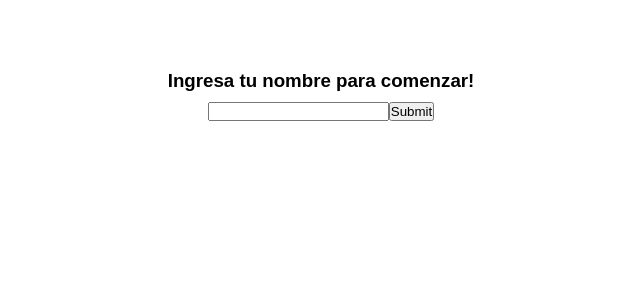
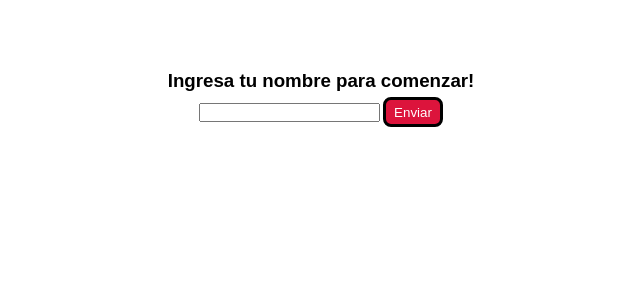
Before and after one commit to Fitata2016/Pokedex, a React (Create React App) app: page / in a window 1280 px wide. Shown: the top 300 px of the page, without its empty margins (319-959 px from the left). Built offline with nearby package versions, Linux system fonts and the light colour scheme.

Commit message:
estilos para la informacion de pokemon y para el login

```diff
--- a/src/App.css
+++ b/src/App.css
@@ -15,7 +15,7 @@
   list-style: none;
   width: 120px;
   border-radius: 8px;
-  box-shadow: 2px 2px 8px rgba(189, 45, 45, 0.3);
+  box-shadow: 2px 10px 8px rgba(189, 45, 45, 0.3);
 }
 .character-card a{
 text-decoration: none;
@@ -32,11 +32,36 @@ text-decoration: none;
 .container-login input{
     margin-top: 10px;
 }
+.section-nav{
+  background-color: crimson;
+  width: 95%;
+  color: #ffffff;
+  border-radius: 20px;
+  border: 3px #000 solid;
+}
 .cotainer-characters h1{
   margin-bottom: 15px;
+  color: #000;
 }
-form.input-container{
+.cotainer-characters p span{
+  color: crimson;
+}
+.cotainer-characters p{
+  margin: 10px;
+}
+.container-login button{
+  background-color: crimson;
+  border-radius: 8px;
+  width: 60px;
+  height: 30px;
+  margin-top: 5px;
+  border: 3px #000 solid;
+  color: #ffffff;
+  margin-left: 3px;
+}
+form.input-container input{
   margin:20px;
+  width: 120px;
 }
 form.input-container button{
   background-color: crimson;
@@ -49,6 +74,8 @@ form.input-container button{
 .character-info .sections{
   background-color: #f3f1f1;
   margin: 10px;
+  border-radius: 15px;
+  padding: 20px;
 }
 .pages-buttons{
   background-color: crimson;
--- a/src/components/Characters.js
+++ b/src/components/Characters.js
@@ -49,9 +49,10 @@ const Characters = () => {
 
     return (
         <div className='cotainer-characters'>
+            <div className='section-nav'>
 
             <h1>Pokedex</h1>
-            <p>Bienvenido {userName}, aquí puedes encontrar tus pokemones favoritos. ATRAPALOS YA!</p>
+            <p>Bienvenido {userName}, aquí puedes encontrar tus pokemones favoritos. <span><b><i>ATRAPALOS YA!</i></b></span></p>
             <div className='select'>
                 <select onChange={handleType}>
                     <option>Selecciona por tipo</option>
@@ -73,7 +74,10 @@ const Characters = () => {
                     onChange={e => setPokemonName(e.target.value)}
                 />
                 <button>Buscar</button>
+
             </form>
+            </div>
+
             <ul className='character-list'>{
                 charactersPaginated.map(character => (
                    <CharacterCard
@@ -85,13 +89,13 @@ const Characters = () => {
             <button className="pages-buttons"
             onClick={() => setPage(page-1)}
             disabled = {page <= 1}>
-                Pagina previa
+                Prev
             </button>
                {page}/{totalPages}
             <button className="pages-buttons"
             onClick={() => setPage(page+1)}
             disabled = {page >= totalPages}>
-                Pagina Siguiente
+                Next
             </button>
             <div className='section-buttons'>
                 {pagesNumbers.map(page => (
--- a/src/components/Login.js
+++ b/src/components/Login.js
@@ -30,7 +30,7 @@ const Login = () => {
           value={userName}
           onChange={e => setUserName(e.target.value)}
         />
-        <button>Submit</button>
+        <button>Enviar</button>
       </form>
     </div>
   );
```
